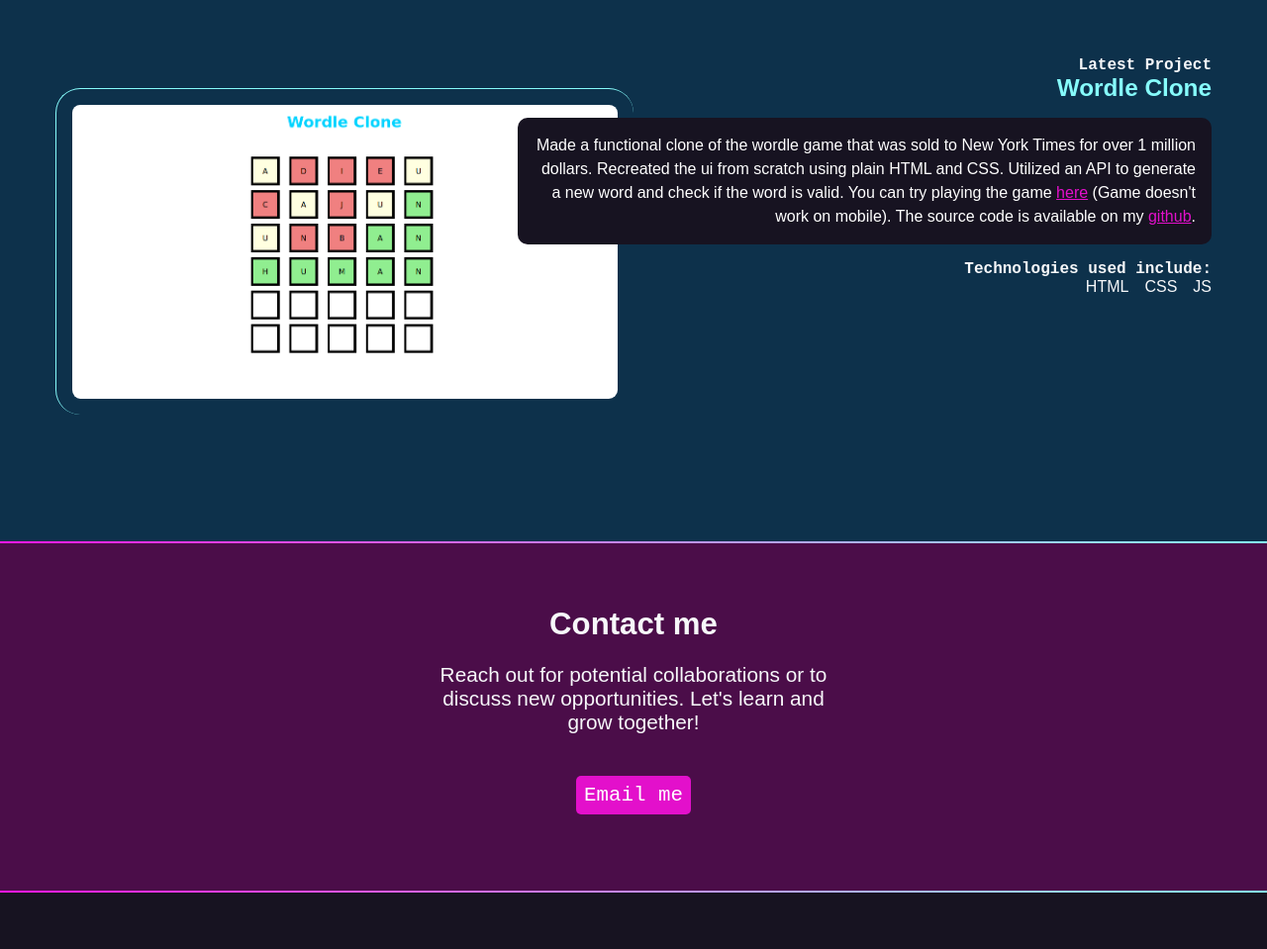
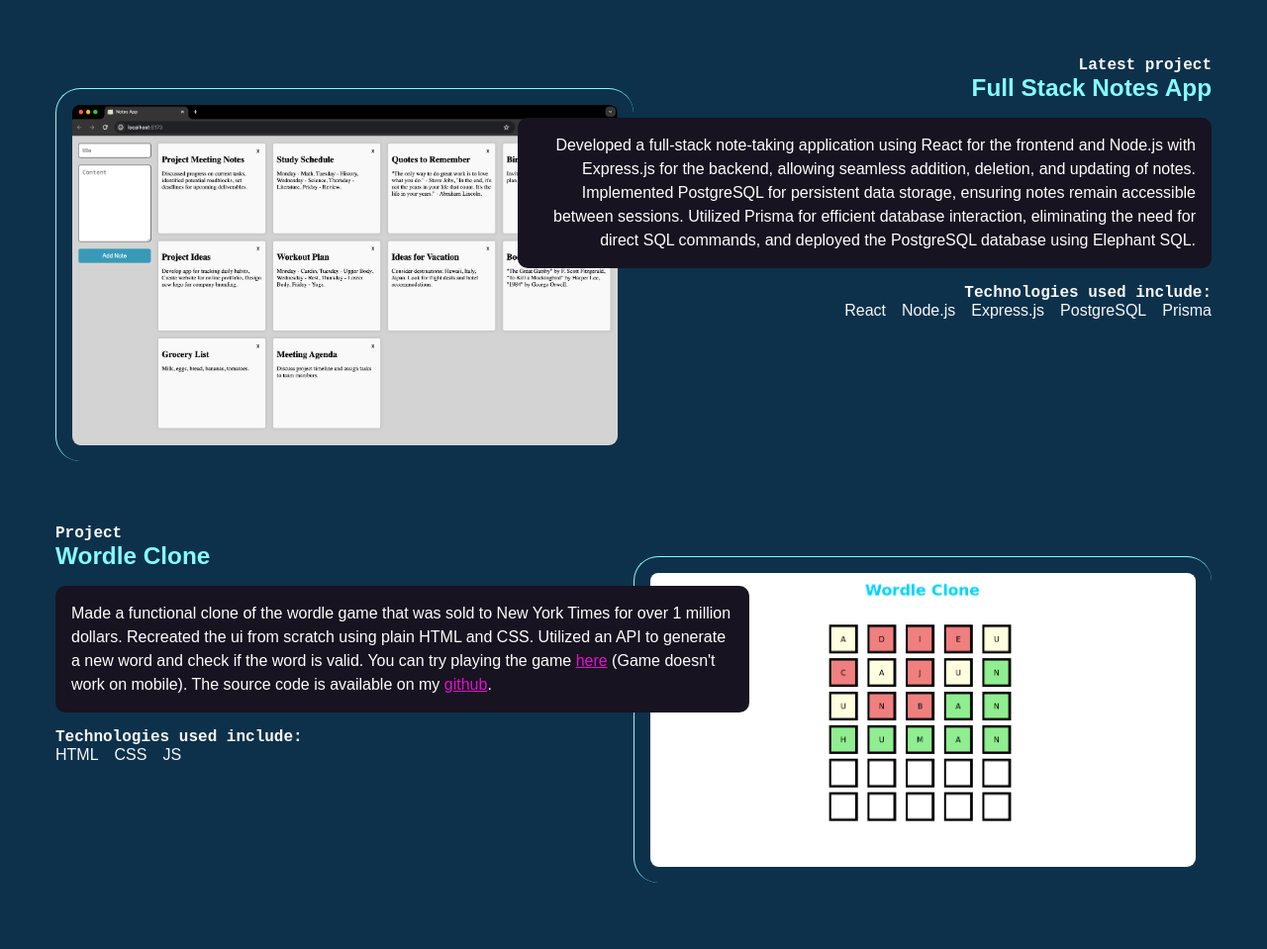
Before and after one commit to edisonfreire/portfoliowebsite, a plain HTML site: page index.html in a window 1280 px wide. Shown: the part 823-1782 px from the top of the page at 99% size. Drawn offline with Linux system fonts and the light colour scheme.

Commit message:
added new project

```diff
--- a/index.html
+++ b/index.html
@@ -34,8 +34,7 @@
         </a>
       </li>
       <li>
-                <a href="./Resume-1.pdf" target="_blank"
-                    class="button">Resume</a>
+        <a href="./Resume-1.pdf" target="_blank" class="button">Resume</a>
       </li>
     </ul>
   </nav>
@@ -56,9 +55,33 @@
       <h2>Projects I'm proud of</h2>
       <article>
         <div class="text">
-              <h4>Latest Project</h4>
+          <h4>Latest project</h4>
+          <h3>Full Stack Notes App</h3>
+          <p class="blackbox">
+            Developed a full-stack note-taking application using React for the frontend and Node.js with Express.js for the backend, allowing seamless addition, deletion, and updating of notes.
+            Implemented PostgreSQL for persistent data storage, ensuring notes remain accessible between sessions.
+            Utilized Prisma for efficient database interaction, eliminating the need for direct SQL commands, and deployed the PostgreSQL database using Elephant SQL.
+          </p>
+          <h4>Technologies used include:</h4>
+          <ul>
+            <li>React</li>
+            <li>Node.js</li>
+            <li>Express.js</li>
+            <li>PostgreSQL</li>
+            <li>Prisma</li>
+          </ul>
+        </div>
+        <img src="./img/notes-app-screenshot.png" alt="Screenshot of the fullstack notes app." />
+      </article>
+      <article class="reverse">
+        <div class="text">
+          <h4>Project</h4>
           <h3>Wordle Clone</h3>
-              <p class="blackbox">Made a functional clone of the wordle game that was sold to New York Times for over 1 million dollars. Recreated the ui from scratch using plain HTML and CSS. Utilized an API to generate a new word and check if the word is valid. You can try playing the game <a href="https://codepen.io/edisonfreire/pen/Poxbjae">here</a> (Game doesn't work on mobile). The source code is available on my <a href="https://github.com/edisonfreire/wordle-clone">github</a>.
+          <p class="blackbox">Made a functional clone of the wordle game that was sold to New York Times for over 1
+            million dollars. Recreated the ui from scratch using plain HTML and CSS. Utilized an API to generate a new
+            word and check if the word is valid. You can try playing the game <a
+              href="https://codepen.io/edisonfreire/pen/Poxbjae">here</a> (Game doesn't work on mobile). The source code
+            is available on my <a href="https://github.com/edisonfreire/wordle-clone">github</a>.
           <h4>Technologies used include:</h4>
           <ul>
             <li>HTML</li>
```
Also changed, not shown: img/notes-app-screenshot.png (added). Lines whose indentation alone changed are shown as unchanged.
